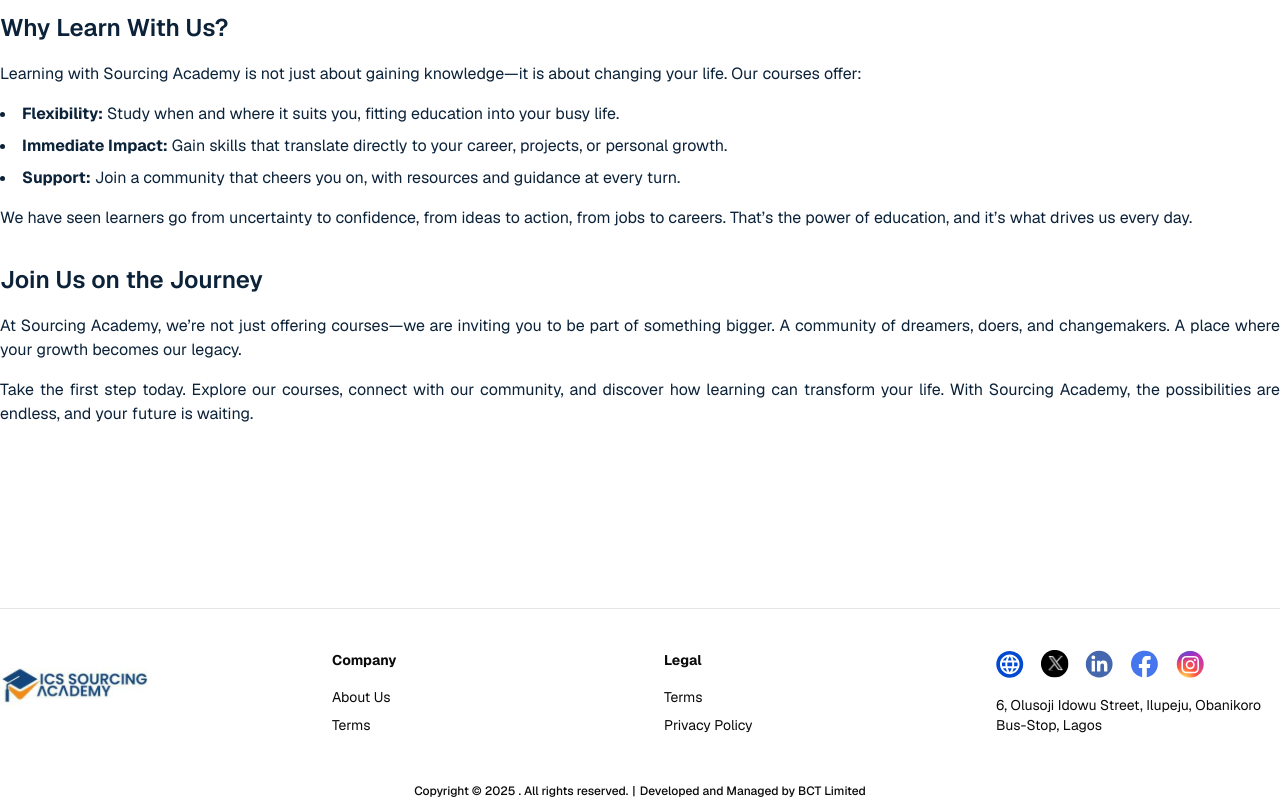
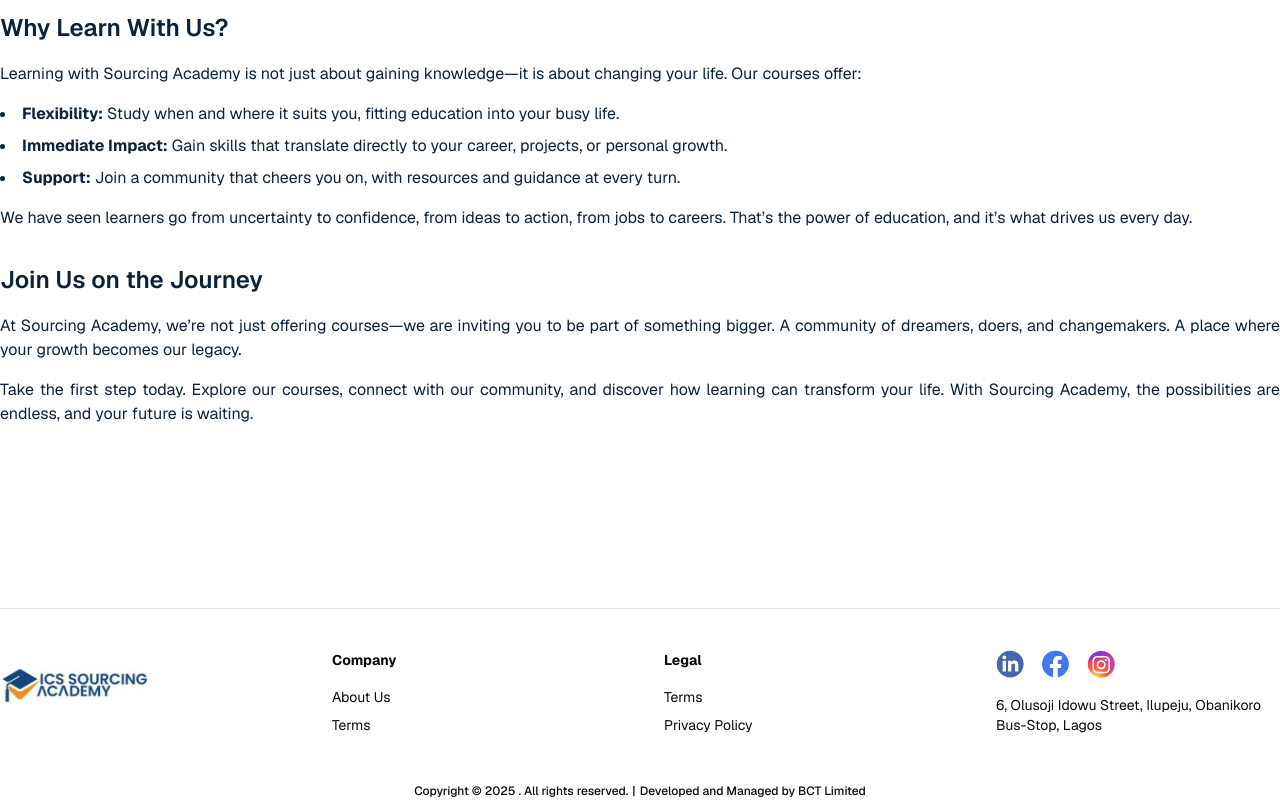
Before and after one commit to bcodestechlimited/ics-lms-web, a React (Vite) app: page /about in a window 1280 px wide. Shown: the part 1989-2789 px from the top of the page. Built offline with nearby package versions, Linux system fonts and the light colour scheme; no server answers.

Commit message:
chore: update footer social links

```diff
--- a/src/components/footer.tsx
+++ b/src/components/footer.tsx
@@ -45,14 +45,38 @@ export default function Footer() {
           {/* social */}
           <div className="space-y-4">
             <div className="flex items-center gap-x-4">
-              <img src="/assets/image/web-icon.svg" alt="web icon" />
-              <img src="/assets/image/x-icon.svg" alt="twitter icon" />
-              <img src="/assets/image/linkedin-icon.svg" alt="linkedin icon" />
-              <img src="/assets/image/facebook-icon.svg" alt="facebook icon" />
-              <img
-                src="/assets/image/instagram-icon.svg"
-                alt="instagram icon"
-              />
+              <a
+                href="https://www.linkedin.com/company/ics-outsourcing-nigeria-limited/"
+                target="_blank"
+                referrerPolicy="no-referrer"
+              >
+                <img
+                  src="/assets/image/linkedin-icon.svg"
+                  alt="linkedin icon"
+                />
+              </a>
+
+              <a
+                href="https://www.facebook.com/share/16JJYfeoF4/"
+                target="_blank"
+                referrerPolicy="no-referrer"
+              >
+                <img
+                  src="/assets/image/facebook-icon.svg"
+                  alt="facebook icon"
+                />
+              </a>
+
+              <a
+                href="https://www.instagram.com/icsoutsourcinglimited?igsh=bHlzdzRlMmo3anJ6"
+                target="_blank"
+                referrerPolicy="no-referrer"
+              >
+                <img
+                  src="/assets/image/instagram-icon.svg"
+                  alt="instagram icon"
+                />
+              </a>
             </div>
             <div>
               <p className="text-sm">
```
